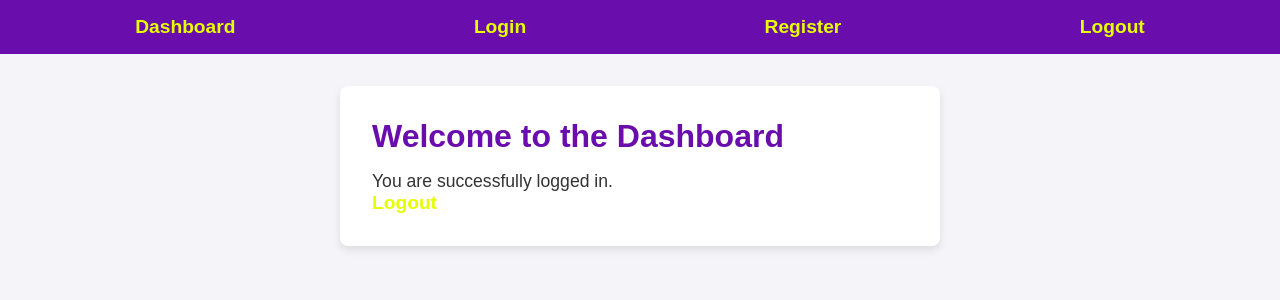
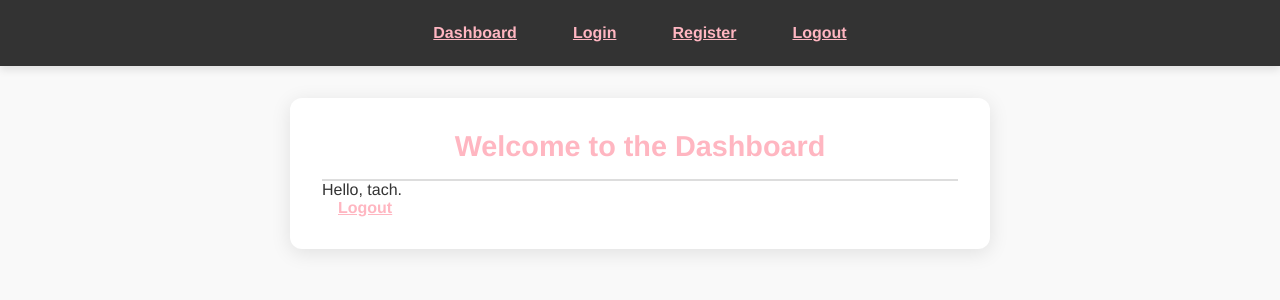
Before and after one commit to tacheraSasi/djangoTasks, a Django app: page /accounts/dashboard/ in a window 1280 px wide. Shown: the top 300 px of the page. Run offline with Django 5.2, Linux system fonts and the light colour scheme; a user stored in the database is signed in.

Commit message:
changed the styling still not good but better than before

```diff
--- a/accounts/templates/accounts/dashboard.html
+++ b/accounts/templates/accounts/dashboard.html
@@ -4,6 +4,6 @@
 
 {% block content %}
 <h2 class="dashboard-header">Welcome to the Dashboard</h2>
-<p class="dashboard-content">You are successfully logged in.</p>
+<p class="dashboard-content">Hello, {{ request.user }}.</p>
 <a href="{% url 'logout' %}" class="nav-link">Logout</a>
 {% endblock %}
--- a/accounts/views.py
+++ b/accounts/views.py
@@ -12,15 +12,17 @@ def loginPage(request):
 
 def loginPost(request):
     if request.method == "POST":
-        email = request.POST['email']
+        username = request.POST['username']
         password = request.POST['password']
-        user = authenticate(request,email=email,password=password)
+        user = authenticate(request,username=username,password=password)
+        print(user)
 
         if user is not None:
             login(request,user)
-            redirect('dashboard')
+            return redirect('dashboard')
         else:
             messages.error(request,"Invalid credentails")
+            return redirect('login')
     else:
         return HttpResponse("Invalid method")
 
--- a/static/accounts/css/style.css
+++ b/static/accounts/css/style.css
@@ -3,48 +3,54 @@
     margin: 0;
     padding: 0;
     box-sizing: border-box;
-    font-family: Arial, sans-serif;
+    font-family: 'Helvetica Neue', sans-serif;
 }
 
 body {
-    background-color: #f4f4f9;
+    background-color: #f9f9f9;
     color: #333;
 }
 
 /* Navbar Styling */
 .navbar {
-    background-color: #6a0dad;
-    padding: 1rem;
+    background-color: #333;
+    color: #fff;
+    padding: 1rem 2rem;
     display: flex;
-    justify-content: space-around;
-    align-items: center;
+    justify-content: center;
+    gap: 1.5rem;
+    box-shadow: 0 4px 8px rgba(0, 0, 0, 0.1);
 }
 
 .nav-link {
-    color: #e6ff00;
-    text-decoration: none;
-    font-size: 1.2rem;
-    font-weight: bold;
+    color: #ffb6c1; /* Pale pink accent */
+    font-size: 1rem;
+    font-weight: 600;
+    padding: 0.5rem 1rem;
+    border-radius: 5px;
+    transition: background-color 0.3s, color 0.3s;
 }
 
 .nav-link:hover {
-    color: #ffffff;
+    color: #333;
+    background-color: #ffb6c1;
 }
 
 /* Container */
 .container {
-    max-width: 600px;
+    max-width: 700px;
     margin: 2rem auto;
     padding: 2rem;
-    background: #ffffff;
-    border-radius: 8px;
-    box-shadow: 0 4px 8px rgba(0, 0, 0, 0.1);
+    background-color: #fff;
+    border-radius: 12px;
+    box-shadow: 0 4px 20px rgba(0, 0, 0, 0.1);
 }
 
 /* Form Styling */
 form {
     display: flex;
     flex-direction: column;
+    gap: 1rem;
 }
 
 input[type="text"],
@@ -95,15 +107,36 @@ button:hover {
     background-color: #ff9800;
 }
 
-/* Dashboard */
+/* Dashboard Header */
 .dashboard-header {
-    font-size: 2rem;
-    font-weight: bold;
-    color: #6a0dad;
+    font-size: 1.8rem;
+    font-weight: 700;
+    color: #ffb6c1;
+    text-align: center;
+    padding-bottom: 1rem;
+    border-bottom: 2px solid #ddd;
 }
 
-.dashboard-content {
-    margin-top: 1rem;
-    font-size: 1.1rem;
+/* Card Design */
+.card {
+    background-color: #f3f3f3;
+    border-radius: 12px;
+    padding: 1.5rem;
+    margin: 1rem 0;
+    box-shadow: 0 4px 10px rgba(0, 0, 0, 0.1);
+    transition: all 0.3s ease;
+}
+
+.card:hover {
+    transform: scale(1.02);
+    box-shadow: 0 6px 12px rgba(0, 0, 0, 0.15);
+}
+
+/* Additional Customizations */
+.container .section-title {
+    font-size: 1.5rem;
     color: #333;
+    padding: 0.5rem 0;
+    border-bottom: 2px solid #ffb6c1;
+    margin-bottom: 1rem;
 }
```
Also changed, not shown: other parts of static/accounts/css/style.css (+17 -11 lines), db.sqlite3.
